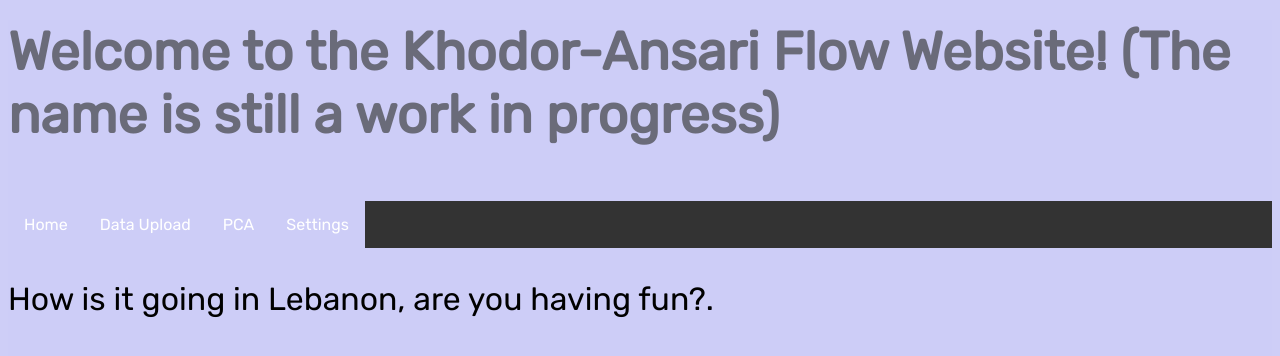
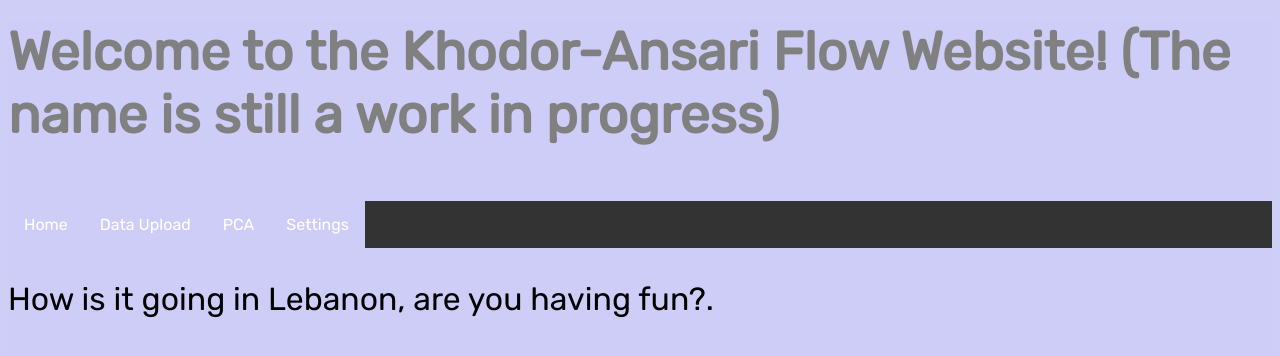
Before and after one commit to ayaanza29/zuhayr_sample-webapp, a Flask app: page / in a window 1280 px wide. Shown: the top 356 px of the page. Run offline with Flask 2, Linux system fonts and the light colour scheme.

Commit message:
more color

```diff
--- a/templates/index.html
+++ b/templates/index.html
@@ -11,7 +11,7 @@
         margin-top: 20px;
     }
     h1 {
-        color: rgba(73, 74, 80, 0.753);
+        color: gray;
         font-size: 40pt;
     }
     p {
```
